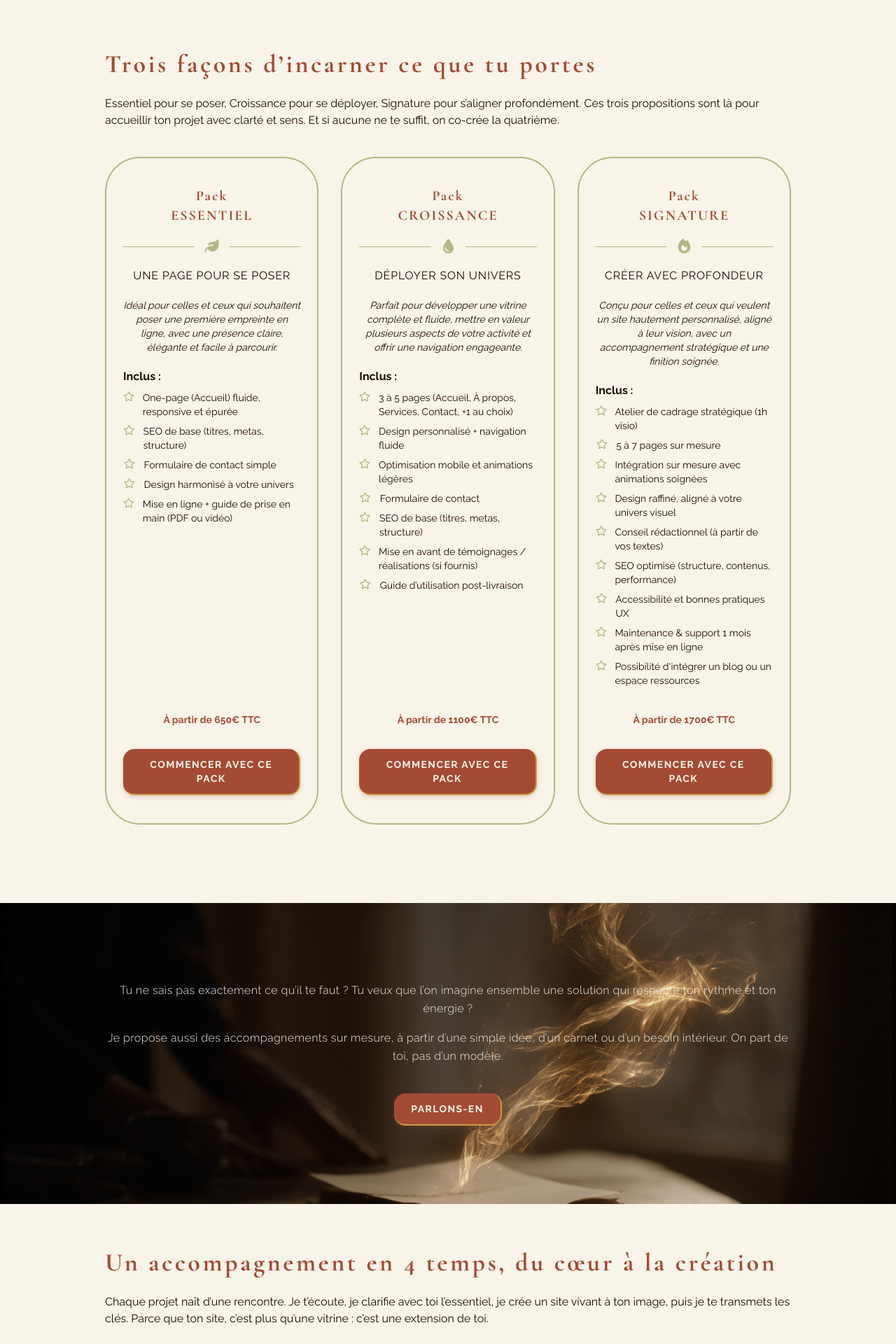
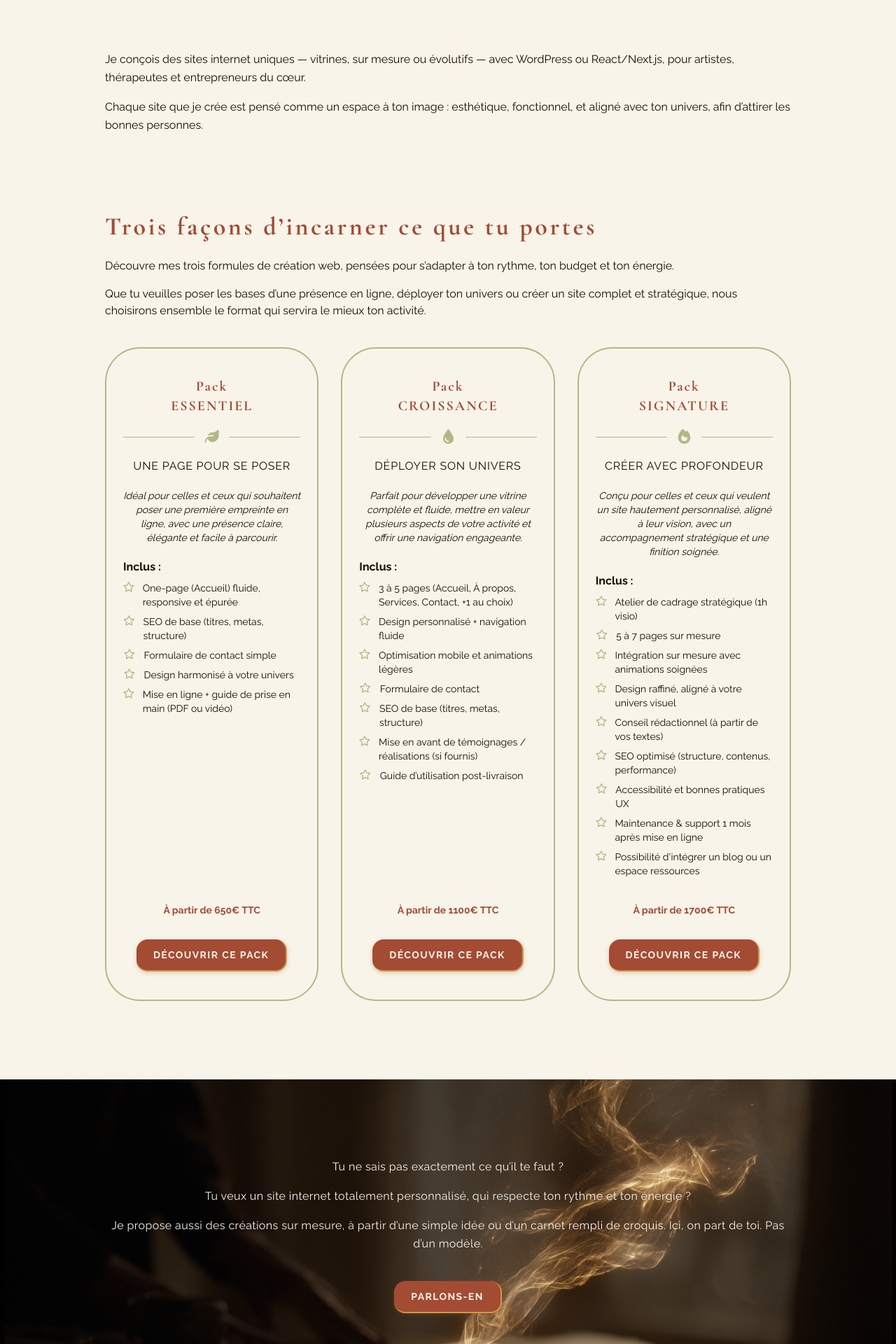
Before and after one commit to stephanievanoverberghe/alchimiste-creations, a Next.js app: page /offres in a window 1280 px wide. Shown: the part 840-2760 px from the top of the page at 70% size. Built offline with nearby package versions, Linux system fonts and the light colour scheme.

Commit message:
feat(packs): ajout slug

```diff
--- /dev/null
+++ b/src/app/offres/[slug]/page.tsx
@@ -0,0 +1,128 @@
+import { notFound } from 'next/navigation';
+import { getPacks } from '@/lib/getPacks';
+import Link from 'next/link';
+import { cn } from '@/lib/utils';
+import { FontAwesomeIcon } from '@fortawesome/react-fontawesome';
+import { IconDefinition, faStar as faStarRegular } from '@fortawesome/free-regular-svg-icons';
+
+interface Pack {
+    slug: string;
+    titre: string;
+    sousTitre: string;
+    cible: string;
+    inclus: string[];
+    prix: string;
+    technoChoix?: boolean;
+    versions?: Record<string, { prix: string; delai: string }>;
+    options?: { label: string; prix: string | { wordpress: string; react: string } }[];
+    allersRetours?: string;
+    delaiNote?: string;
+    exclusions?: string[];
+}
+
+export default async function PackPage({ params }: { params: { slug: string } }) {
+    const packs = await getPacks();
+    const pack = packs.find((p) => p.slug === params.slug);
+
+    if (!pack) return notFound();
+
+    return (
+        <section className="py-10 md:py-20 px-6 md:px-12 lg:px-[100px] xl:px-[150px] max-w-5xl mx-auto">
+            {/* Bouton retour */}
+            <Link href="/offres" className="inline-block mb-8 text-sm text-sauge hover:underline">
+                ← Retour aux packs
+            </Link>
+
+            {/* Titre + description */}
+            <h1 className="text-center lg:text-start text-2xl lg:text-4xl font-title font-bold tracking-widest text-terracotta mb-6">{pack.titre}</h1>
+            <p className="uppercase tracking-wider text-center lg:text-start text-sm md:text-base mb-4">{pack.sousTitre}</p>
+            <p className="italic mb-10 text-sm md:text-base text-center lg:text-start">{pack.cible}</p>
+
+            {/* Inclus */}
+            <h2 className="text-base lg:text-xl font-bold tracking-wide md:tracking-widest">Inclus :</h2>
+            <ul className="list-disc space-y-2 mb-8 text-sm md:text-base mt-3">
+                {pack.inclus.map((item, idx) => (
+                    <li key={idx} className="flex gap-3 items-start">
+                        <FontAwesomeIcon icon={faStarRegular} className="text-sauge mt-[2px] text-xs md:text-sm" />
+                        <span>{item}</span>
+                    </li>
+                ))}
+            </ul>
+
+            {/* Versions */}
+            {pack.technoChoix && pack.versions && (
+                <div className="mb-8">
+                    <h2 className="text-base lg:text-xl font-bold tracking-wide md:tracking-widest mb-3">Versions disponibles :</h2>
+                    <div className="grid md:grid-cols-2 gap-4 md:gap-8">
+                        {Object.entries(pack.versions).map(([tech, info]) => (
+                            <div key={tech} className="border border-sauge rounded-xl p-4">
+                                <h3 className="capitalize font-semibold mb-1">{tech}</h3>
+                                <p className="text-terracotta font-bold">{info.prix}</p>
+                                <p className="text-sm text-foreground/70">Délai : {info.delai}</p>
+                            </div>
+                        ))}
+                    </div>
+                    {pack.delaiNote && <p className="mt-4 text-sm italic">{pack.delaiNote}</p>}
+                </div>
+            )}
+
+            {/* Options */}
+            {pack.options && (
+                <div className="mb-8">
+                    <h2 className="text-base lg:text-xl font-bold tracking-wide md:tracking-widest mb-3">Options :</h2>
+                    <ul className="space-y-3">
+                        {pack.options.map((opt, idx) => (
+                            <li key={idx} className="flex flex-col sm:flex-row sm:justify-between sm:items-center border-b border-sauge/30 pb-2">
+                                <span className="text-sm mb-1">{opt.label}</span>
+                                {typeof opt.prix === 'string' ? (
+                                    <span className="font-medium">{opt.prix}</span>
+                                ) : (
+                                    <div className="flex gap-6 text-sm justify-between">
+                                        <span>WP : {opt.prix.wordpress}</span>
+                                        <span>React : {opt.prix.react}</span>
+                                    </div>
+                                )}
+                            </li>
+                        ))}
+                    </ul>
+                </div>
+            )}
+
+            {/* Infos pratiques */}
+            <div className="space-y-2">
+                {pack.allersRetours && (
+                    <p className="text-sm mb-5 md:text-base">
+                        <strong>Allers-retours : </strong>
+                        {pack.allersRetours}
+                    </p>
+                )}
+                {pack.exclusions && (
+                    <p className="text-sm italic md:text-base">
+                        <strong>Exclusions : </strong>
+                        {pack.exclusions.join(', ')}
+                    </p>
+                )}
+            </div>
+
+            {/* Prix */}
+            <p className="text-terracotta font-semibold mt-8 text-center">{pack.prix}</p>
+
+            {/* CTA */}
+            <div className="mt-8 flex justify-center">
+                <Link
+                    href="/contact"
+                    className={cn(
+                        'inline-block px-6 py-3 text-center rounded-2xl bg-terracotta hover:bg-terracotta/90 text-background text-sm font-semibold tracking-widest uppercase border-b-2 border-r-2 border-ormat transition hover:scale-105'
+                    )}
+                >
+                    Me contacter pour un devis
+                </Link>
+            </div>
+        </section>
+    );
+}
+
+export async function generateStaticParams() {
+    const packs: Pack[] = await getPacks();
+    return packs.map((p) => ({ slug: p.slug }));
+}
--- a/src/app/offres/page.tsx
+++ b/src/app/offres/page.tsx
@@ -2,6 +2,7 @@
 
 import CallToActionSection from '@/components/sections/offers/CallToAction';
 import ContactSection from '@/components/sections/offers/Contact';
+import IntroSection from '@/components/sections/offers/Intro';
 import PacksSection from '@/components/sections/offers/Packs';
 import ProcessSection from '@/components/sections/offers/Process';
 import { useEffect } from 'react';
@@ -13,6 +14,7 @@ export default function OffresPage() {
 
     return (
         <div>
+            <IntroSection />
             <PacksSection />
             <CallToActionSection />
             <ProcessSection />
--- a/src/components/Hero.tsx
+++ b/src/components/Hero.tsx
@@ -48,8 +48,8 @@ export default function Hero() {
 
     return (
         <section className="min-h-screen flex flex-col justify-center items-center pb-28 md:pb-12 text-center lg:items-end lg:text-right px-6 md:px-8 lg:pr-12 lg:pl-56 xl:px-[150px] overflow-hidden">
-            <h1 className="text-3xl md:text-6xl font-bold text-ormat leading-tight tracking-[0.16em]">{title}</h1>
-            <p className="mt-6 md:mt-10 text-lg md:text-2xl font-light text-background/80 tracking-widest whitespace-pre-line">{paragraph}</p>
+            <h1 className="text-2xl md:text-4xl font-bold text-ormat leading-tight tracking-[0.16em]">{title}</h1>
+            <p className="mt-6 md:mt-10 text-base md:text-xl font-light text-background/80 tracking-widest whitespace-pre-line">{paragraph}</p>
 
             {cta && (
                 <div className="mt-12 md:mt-16 flex flex-col sm:flex-row justify-center lg:justify-end gap-4">
--- a/src/components/sections/offers/CallToAction.tsx
+++ b/src/components/sections/offers/CallToAction.tsx
@@ -19,10 +19,11 @@ export default function CallToActionSection() {
             </div>
 
             <div className="relative z-10 text-center tracking-wide space-y-2">
-                <div className="text-sm md:text-base leading-relaxed font-light mb-4 md:mb-10">
-                    <p>Tu ne sais pas exactement ce qu’il te faut ? Tu veux que l’on imagine ensemble une solution qui respecte ton rythme et ton énergie ?</p>
+                <div className="text-sm md:text-base leading-relaxed mb-4 md:mb-10">
+                    <p>Tu ne sais pas exactement ce qu’il te faut ?</p>
+                    <p className="mt-4">Tu veux un site internet totalement personnalisé, qui respecte ton rythme et ton énergie ?</p>
                     <p className="mt-4">
-                        Je propose aussi des accompagnements sur mesure, à partir d’une simple idée, d’un carnet ou d’un besoin intérieur. On part de toi, pas d’un modèle.
+                        Je propose aussi des créations sur mesure, à partir d’une simple idée ou d’un carnet rempli de croquis. Ici, on part de toi. Pas d’un modèle.
                     </p>
                 </div>
                 <Link
--- /dev/null
+++ b/src/components/sections/offers/Intro.tsx
@@ -0,0 +1,18 @@
+'use client';
+
+export default function IntroSection() {
+    return (
+        <section className="relative pt-16 md:pt-28 px-6 md:px-8 lg:px-[100px] xl:px-[150px]">
+            {/* Contenu */}
+            <div className="text-sm md:text-base lg:text-left text-center leading-relaxed">
+                <p>
+                    Je conçois des sites internet uniques — vitrines, sur mesure ou évolutifs — avec WordPress ou React/Next.js, pour artistes, thérapeutes et entrepreneurs du
+                    cœur.
+                </p>
+                <p className="mt-4">
+                    Chaque site que je crée est pensé comme un espace à ton image : esthétique, fonctionnel, et aligné avec ton univers, afin d’attirer les bonnes personnes.
+                </p>
+            </div>
+        </section>
+    );
+}
--- a/src/components/sections/offers/Packs.tsx
+++ b/src/components/sections/offers/Packs.tsx
@@ -34,15 +34,20 @@ export default function PacksSection() {
                 <h2 className="text-center lg:text-start text-2xl lg:text-4xl font-title font-bold tracking-widest text-terracotta mb-6">
                     Trois façons d’incarner ce que tu portes
                 </h2>
-                <p className="mb-10 text-sm md:text-base text-center lg:text-start">
-                    Essentiel pour se poser, Croissance pour se déployer, Signature pour s’aligner profondément. Ces trois propositions sont là pour accueillir ton projet avec
-                    clarté et sens. Et si aucune ne te suffit, on co-crée la quatrième.
+                <p className="text-sm md:text-base text-center lg:text-start">
+                    Découvre mes trois formules de création web, pensées pour s’adapter à ton rythme, ton budget et ton énergie.
+                </p>
+                <p className="mb-10 mt-4 text-sm md:text-base text-center lg:text-start">
+                    Que tu veuilles poser les bases d’une présence en ligne, déployer ton univers ou créer un site complet et stratégique, nous choisirons ensemble le format qui
+                    servira le mieux ton activité.
                 </p>
 
                 <div className="grid grid-cols-1 md:grid-cols-2 lg:grid-cols-3 gap-6 md:gap-8">
                     {packs.map((pack, index) => (
+                        // Packs.tsx
                         <PackCard
                             key={pack.slug}
+                            slug={pack.slug}
                             title={pack.titre.replace('Pack ', '')}
                             subtitle={pack.sousTitre}
                             cible={pack.cible}
--- a/src/components/sections/offers/PacksCard.tsx
+++ b/src/components/sections/offers/PacksCard.tsx
@@ -6,6 +6,7 @@ import Link from 'next/link';
 import { cn } from '@/lib/utils';
 
 interface OfferCardProps {
+    slug: string;
     title: string;
     subtitle: string;
     cible: string;
@@ -14,9 +15,14 @@ interface OfferCardProps {
     centralIcon: IconDefinition;
 }
 
-export default function PackCard({ title, subtitle, cible, items, prix, centralIcon }: OfferCardProps) {
+export default function PackCard({ slug, title, subtitle, cible, items, prix, centralIcon }: OfferCardProps) {
     return (
-        <div className="rounded-[50px] h-full border-2 border-sauge text-center px-4 py-8 md:px-6 md:py-10 flex flex-col items-center gap-3 bg-background">
+        <Link
+            href={`/offres/${slug}`}
+            className="block rounded-[50px] h-full border-2 border-sauge text-center px-4 py-8 md:px-6 md:py-10
+               md:flex flex-col items-center gap-3 bg-background transition-all duration-300
+               hover:scale-[1.02] cursor-pointer"
+        >
             {/* Contenu principal */}
             <div className="flex flex-col gap-5 flex-grow">
                 {/* Titre */}
@@ -56,15 +62,16 @@ export default function PackCard({ title, subtitle, cible, items, prix, centralI
             {/* Prix + bouton toujours en bas */}
             <div className="mt-auto pt-6 flex flex-col items-center gap-2">
                 <p className="text-sm font-semibold text-terracotta pb-6">{prix}</p>
-                <Link
-                    href="/contact"
-                    className={cn(
-                        'inline-block px-6 py-3 text-center rounded-2xl bg-terracotta hover:bg-terracotta/90 text-background text-sm font-semibold tracking-widest uppercase border-b-2 border-r-2 border-ormat transition hover:scale-105 shadow-[0px_2px_6px_rgba(164,75,52,0.25)]'
-                    )}
-                >
-                    Commencer avec ce pack
+                <Link href={`/offres/${slug}`} onClick={(e) => e.stopPropagation()}>
+                    <span
+                        className={cn(
+                            'inline-block px-6 py-3 text-center rounded-2xl bg-terracotta hover:bg-terracotta/90 text-background text-sm font-semibold tracking-widest uppercase border-b-2 border-r-2 border-ormat transition hover:scale-105 shadow-[0px_2px_6px_rgba(164,75,52,0.25)]'
+                        )}
+                    >
+                        Découvrir ce pack
+                    </span>
                 </Link>
             </div>
-        </div>
+        </Link>
     );
 }
--- a/src/components/sections/offers/Process.tsx
+++ b/src/components/sections/offers/Process.tsx
@@ -33,9 +33,9 @@ export default function ProcessSection() {
             <h2 className="text-center lg:text-start text-2xl lg:text-4xl font-title font-bold tracking-widest text-terracotta mb-6">
                 Un accompagnement en 4 temps, du cœur à la création
             </h2>
-            <p className="mb-10 text-sm md:text-base text-center lg:text-start">
-                Chaque projet naît d’une rencontre. Je t’écoute, je clarifie avec toi l’essentiel, je crée un site vivant à ton image, puis je te transmets les clés. Parce que ton
-                site, c’est plus qu’une vitrine : c’est une extension de toi.
+            <p className="text-sm md:text-base text-center lg:text-start">Chaque projet naît d’une rencontre. J’écoute, je clarifie, je crée, puis je transmets.</p>
+            <p className="mb-10 text-sm md:text-base text-center lg:text-start mt-4">
+                Ce processus, je l’applique à chaque création de site web pour qu’il soit plus qu’un outil : un espace vivant qui évolue avec toi.
             </p>
             <div className="flex flex-col md:flex-row items-stretch justify-between gap-6 text-center md:text-left">
                 {steps
--- a/src/data/packs.json
+++ b/src/data/packs.json
@@ -44,7 +44,7 @@
             }
         ],
         "allersRetours": "Ouvert (dans la limite du raisonnable)",
-        "delaiNote": "Délais indicatifs, ajustés selon besoins et disponibilité (profil junior)."
+        "delaiNote": "Délais indicatifs, ajustés selon besoins et disponibilité."
     },
     {
         "slug": "croissance",
@@ -96,7 +96,7 @@
             }
         ],
         "allersRetours": "Ouvert (dans la limite du raisonnable)",
-        "delaiNote": "Délais indicatifs, ajustés selon besoins et disponibilité (profil junior)."
+        "delaiNote": "Délais indicatifs, ajustés selon besoins et disponibilité."
     },
     {
         "slug": "signature",
```
Also changed, not shown: src/components/Header.tsx (+18 -12 lines), src/components/PageWrapper.tsx (+6 -2 lines).
